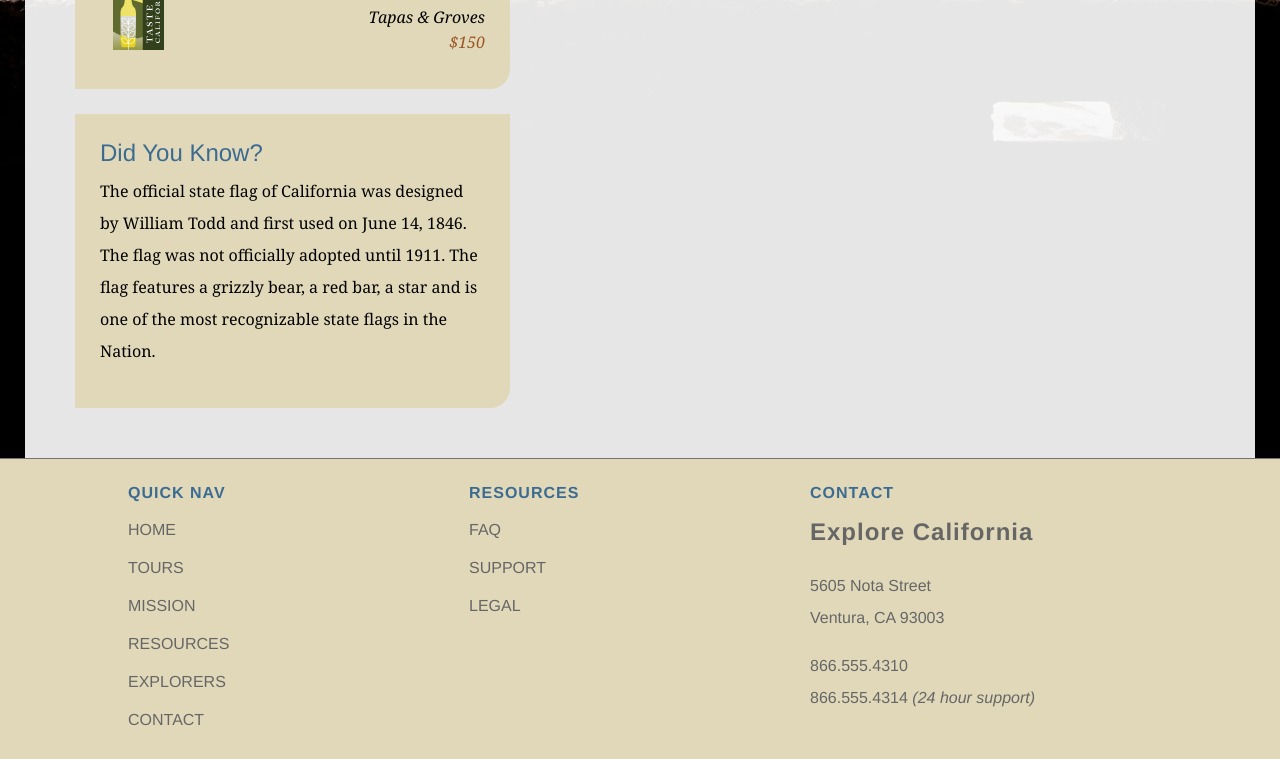
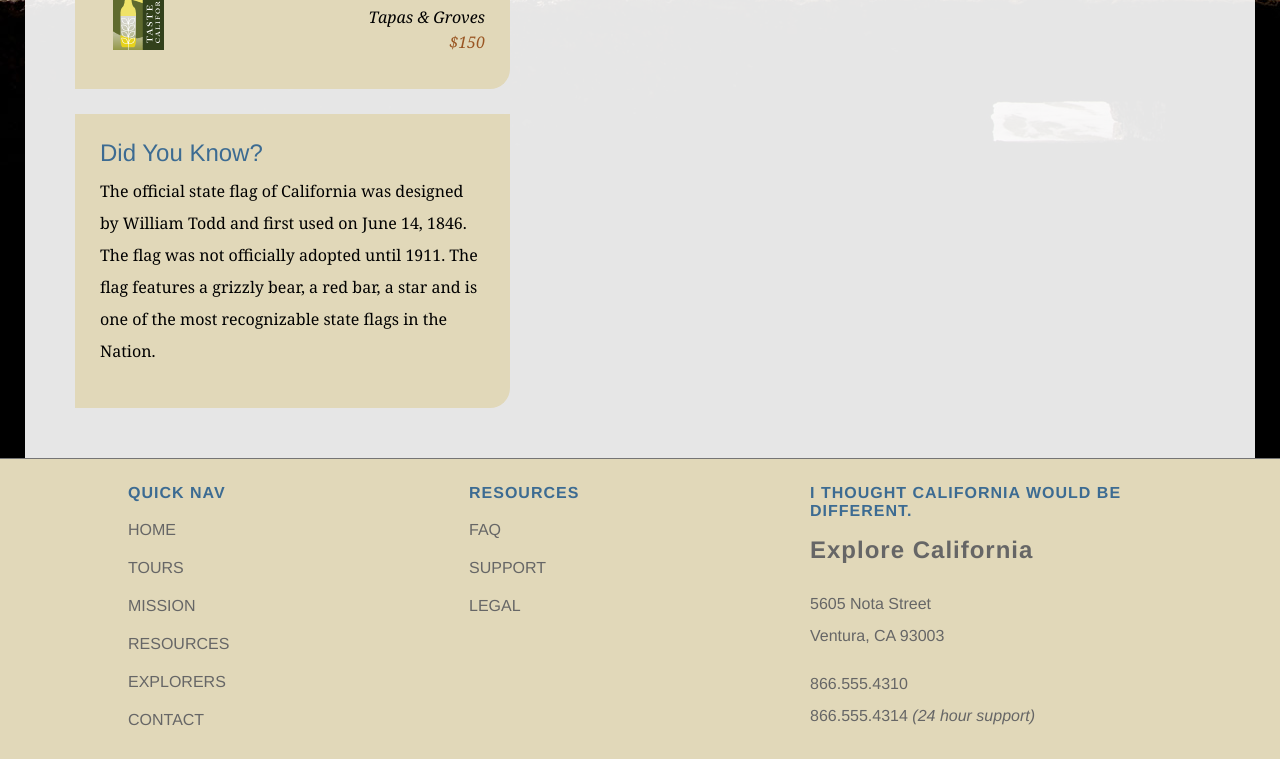
Before and after one commit to taylorjames9/explore_california_2, a plain HTML site: page index.html in a window 1280 px wide. Shown: the part 939-1698 px from the top of the page. Drawn offline with Linux system fonts and the light colour scheme.

Commit message:
I thought California would be different

```diff
--- a/index.html
+++ b/index.html
@@ -115,7 +115,7 @@
           </ul>
         </div>
         <div id="companyInfo">
-          <h1>Contact</h1>
+          <h1>I thought California would be different.</h1>
           <h2>Explore California</h2>
           <p>5605 Nota Street<br />
             Ventura, CA 93003</p>
```
